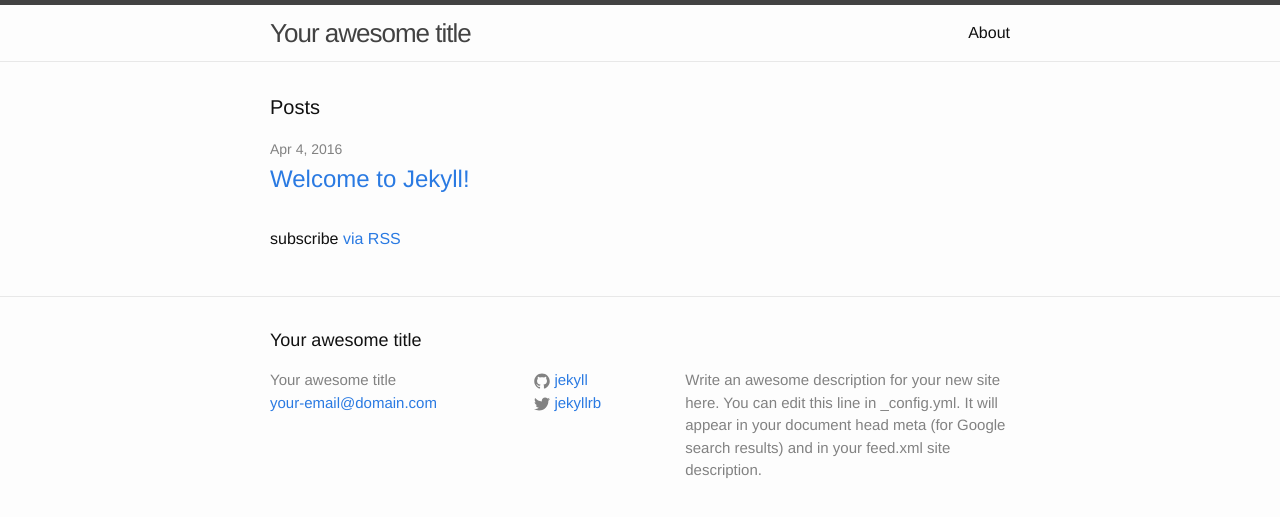
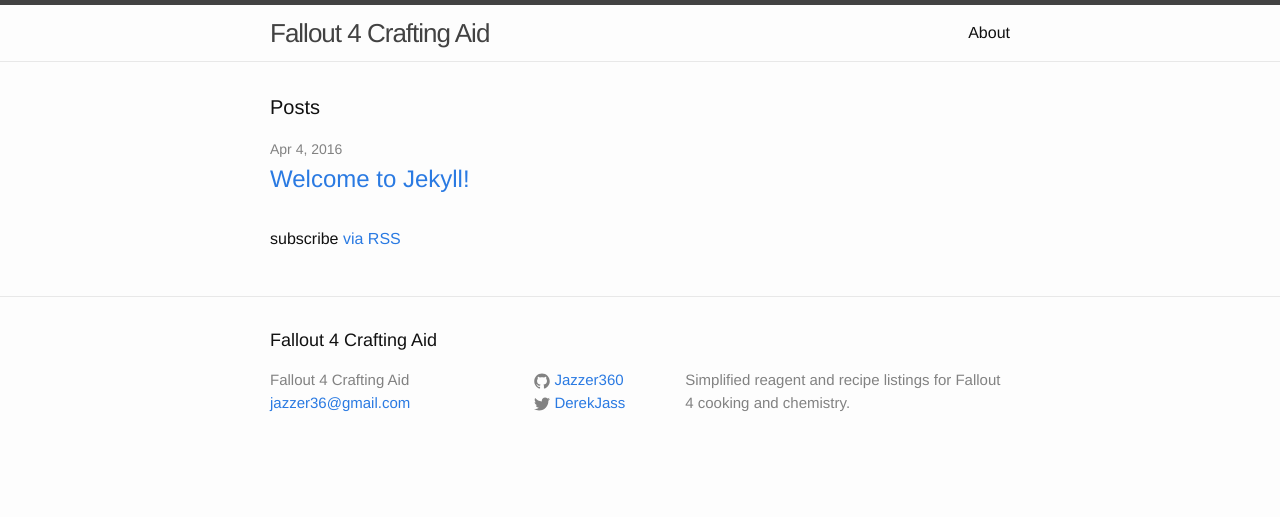
Before and after one commit to Jazzer360/fallout-4, a Jekyll site: the page built from index.html, in a window 1280 px wide. Shown: the top 517 px of the page. Built offline with Jekyll 4.4.1, drawn with Linux system fonts in a browser that asks for light colours.

Commit message:
Config and directory structure

```diff
--- a/_config.yml
+++ b/_config.yml
@@ -6,16 +6,24 @@
 # 'jekyll serve'. If you change this file, please restart the server process.
 
 # Site settings
-title: Your awesome title
-email: your-email@domain.com
+title: Fallout 4 Crafting Aid
+email: jazzer36@gmail.com
 description: > # this means to ignore newlines until "baseurl:"
-  Write an awesome description for your new site here. You can edit this
-  line in _config.yml. It will appear in your document head meta (for
-  Google search results) and in your feed.xml site description.
+  Simplified reagent and recipe listings for Fallout 4 cooking and chemistry.
 baseurl: "/fallout-4" # the subpath of your site, e.g. /blog
 url: "http://blog.derekjass.com" # the base hostname & protocol for your site
-twitter_username: jekyllrb
-github_username:  jekyll
+twitter_username: DerekJass
+github_username: Jazzer360
 
-# Build settings
-markdown: kramdown
+### Build settings ###
+
+# Plugins
+gems:
+  - jekyll-coffeescript
+
+# Outputting
+permalink: pretty
+
+### Plugin settings ###
+sass:
+  style: compressed
--- a/data.json
+++ b/_data/items.json
@@ -1,6 +1,4 @@
 {
-    // Item types: aid, reagent, crafted, salvaged
-
     "001f24b6": {
         "type": "aid",
         "name": "Ash blossom",
@@ -270,7 +268,7 @@
         {
             "qty": 1,
             "id": "001b5cc4"
-            }]
+        }]
     },
     "0004693c": {
         "name": "Deathclaw egg omelette",
```
